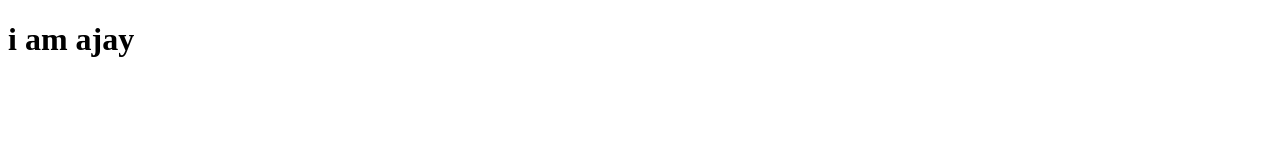
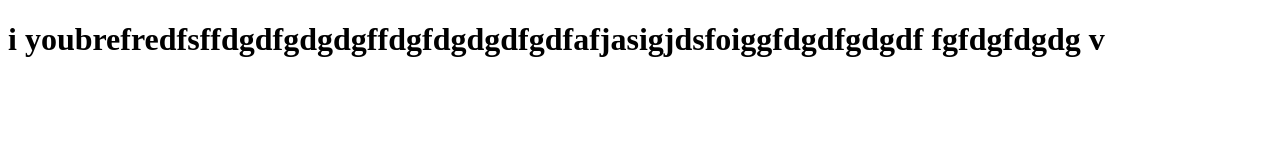
Before and after one commit to apst41/hunter, a plain HTML site: page site/index.html in a window 1280 px wide. Drawn offline with Linux system fonts and the light colour scheme.

Commit message:
my first page

```diff
--- a/site/index.html
+++ b/site/index.html
@@ -7,6 +7,7 @@
 hello coursera	</title>
 </head>
 <body>
-<h1>i am ajay</h1>
+<h1 color="green">i youbrefredfsffdgdfgdgdgffdgfdgdgdfgdfafjasigjdsfoiggfdgdfgdgdf
+fgfdgfdgdg v</h1>
 </body>
 </html>
```
